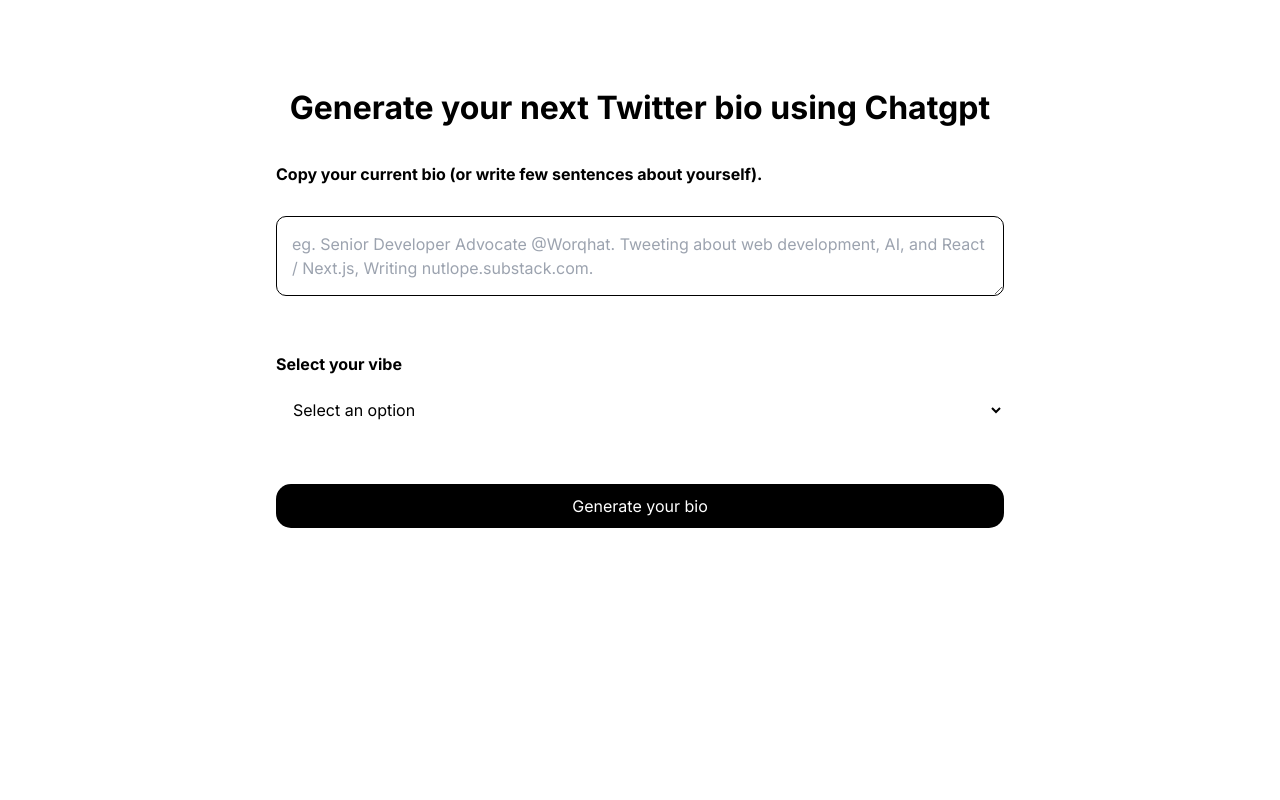
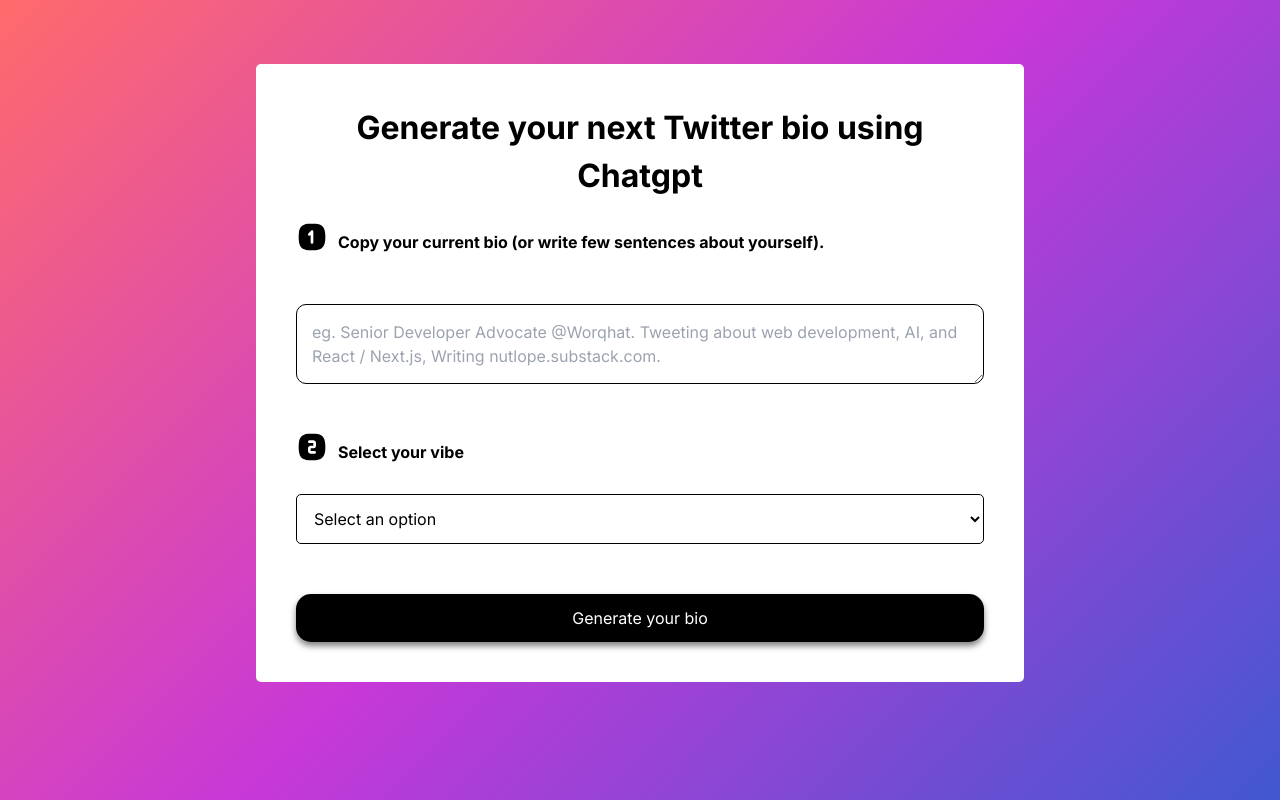
Before and after one commit to prajwald2607/Bio-generetor-worqhat, a Next.js app: page / in a window 1280 px wide. Built offline with nearby package versions, Linux system fonts and the light colour scheme.

Commit message:
styles-updated

```diff
--- a/app/globals.css
+++ b/app/globals.css
@@ -17,9 +17,11 @@
 }
 
 body {
-  color: rgb(var(--foreground-rgb));
-  background:white ;
+  background-image: linear-gradient(135deg, #ff6b6b, #c738d8, #4158d0);
+  background-size: 100vw 100vh;
+  background-repeat: no-repeat;
 }
+
 h1{
   font-size: 2rem;
   font-weight: bold;
@@ -28,16 +30,27 @@
   margin-top: 30px;
   text-align: left;
   font-weight: bold;
+  padding-bottom: 20px;
+}
+.icon-heading {
+  display: flex;
+  align-items: center;
+  flex-direction: row;
+}
+
+.icon-heading h2 {
+  margin-left: 10px;
 }
 .container{
   margin:auto;
   width: 60%;
   text-align: center;
   margin-top: 5%;
-  padding: 20px;
+  padding: 40px;
   border-radius: 5px;
   color: black;
   background-color: white;
+  margin-bottom: 70px;
 
 }
 .my-textarea{
@@ -56,6 +69,7 @@
 .menu{
   background-color: white;
   padding: 13px;
+  border: 1px solid #000;
   border-radius: 5px;
   margin-top: 10px;
   width: 100%;
@@ -68,10 +82,26 @@
   border-radius: 5px;
 }
 .generatebtn{
+
+
+  padding:10px;
+
+}
+.generatebtn {
   margin-top: 50px;
-  color: white;
-  background-color: black;
-  padding:10px;
+  padding: 12px 24px;
   width:100%;
   border-radius: 15px;
+  background-color: #000000;
+  color: #fff;
+  border:none;
+  box-shadow: 0 4px 6px rgba(0, 0, 0, 0.5);
+  transition: box-shadow 0.3s ease;
+
+  /* Hover effect */
+  cursor: pointer;
 }
+
+.generatebtn:hover {
+  box-shadow: 0 4px 8px rgba(0, 0, 0, 0.2);
+}
--- a/app/page.tsx
+++ b/app/page.tsx
@@ -1,6 +1,8 @@
 import React from 'react';
 import Layout from './layout';
 import '../app/globals.css';
+import { TbSquareRoundedNumber1Filled } from "react-icons/tb";
+import { TbSquareRoundedNumber2Filled } from "react-icons/tb";
 const MyPage = () => {
   return (
     <Layout>
@@ -9,13 +11,19 @@
         <h1>Generate your next Twitter bio using Chatgpt</h1>
         </div>
 
+        <div className="icon-heading">
+        <TbSquareRoundedNumber1Filled size={32}></TbSquareRoundedNumber1Filled>
         <h2 className="steps">Copy your current bio (or write few sentences about yourself).</h2>
+        </div>
+
       <textarea
         className="my-textarea"
         placeholder="eg. Senior Developer Advocate @Worqhat. Tweeting about web development, AI, and React / Next.js, Writing nutlope.substack.com."
       />
-      <div>
+      <div className="icon-heading">
+      <TbSquareRoundedNumber2Filled size={32}></TbSquareRoundedNumber2Filled>
       <h2 className="steps">Select your vibe</h2>
+      </div><div>
       <select className="menu">
         <option value="">Select an option</option>
         <option value="twitter" className="stylesoption">Twitter</option>
@@ -24,7 +32,6 @@
     </div>
     <button className="generatebtn">Generate your bio</button>
       </div>
-
     </Layout>
   );
 };
--- a/package.json
+++ b/package.json
@@ -9,6 +9,10 @@
     "lint": "next lint"
   },
   "dependencies": {
+    "@fluentui/react-icons": "^2.0.204",
+    "@fortawesome/free-solid-svg-icons": "^6.4.0",
+    "@fortawesome/react-fontawesome": "^0.2.0",
+    "@tabler/icons": "^2.22.0",
     "@types/node": "20.3.1",
     "@types/react": "18.2.13",
     "@types/react-dom": "18.2.6",
```
Also changed, not shown: 1 other file (tests, documents, lock files or other folders).
